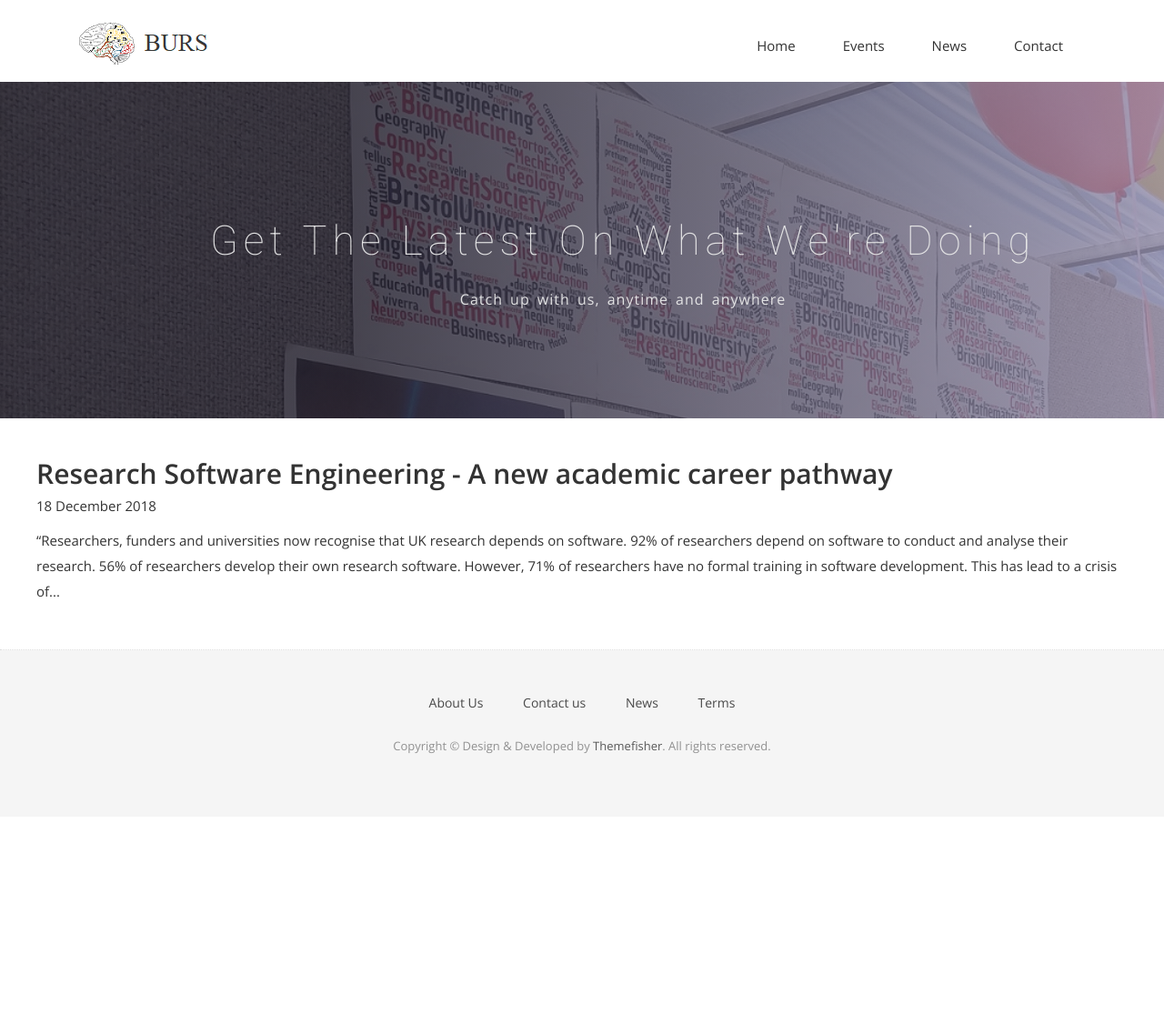
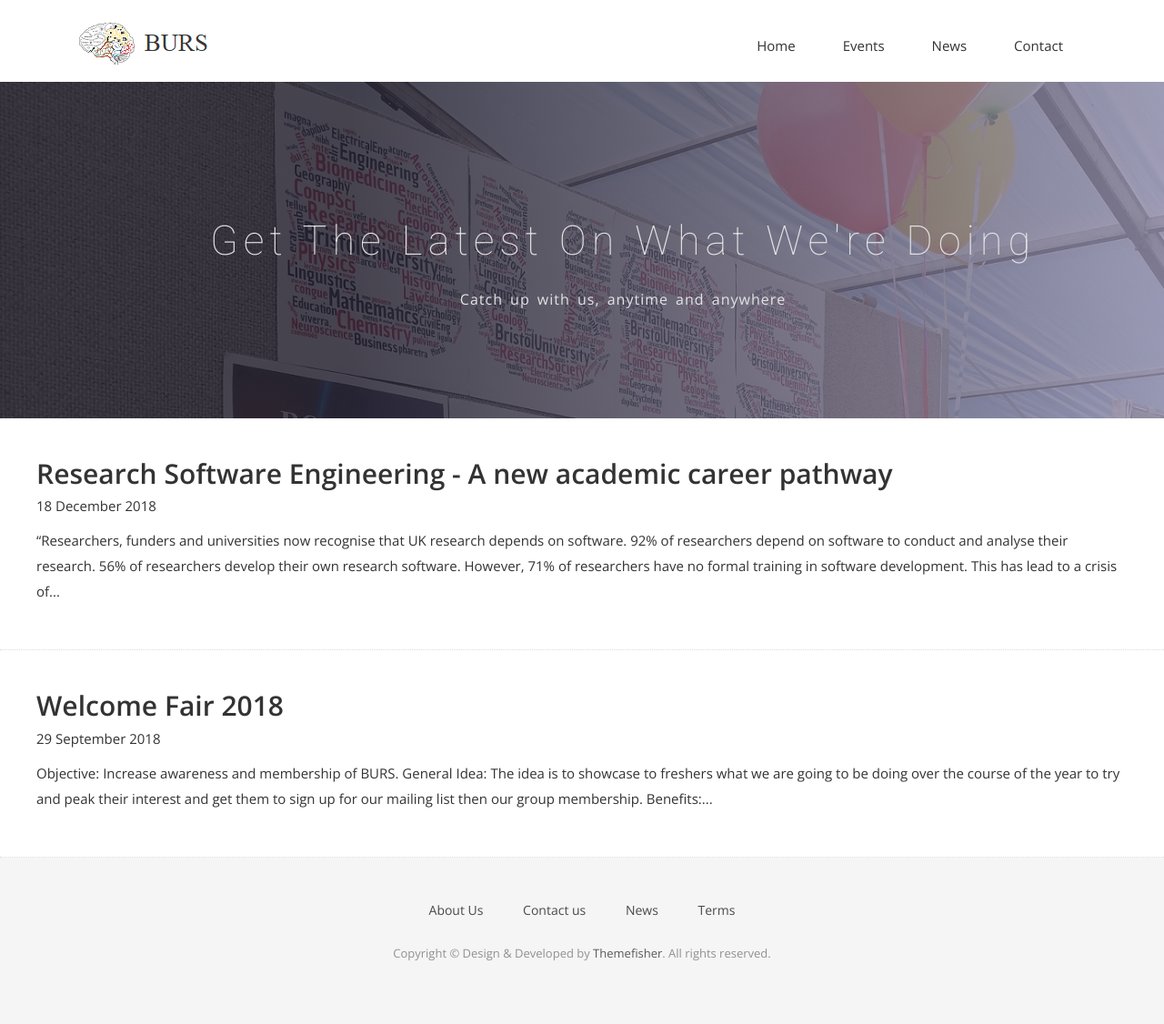
Before and after one commit to bristolresearchsoc/bristolresearchsoc.github.io, a Jekyll site: the page built from news.html, in a window 1280 px wide. Shown: the whole page at 91% size. Built offline with Jekyll 4.4.1, drawn with Linux system fonts in a browser that asks for light colours; nearby versions of some CDN libraries; some web fonts are replaced; before the commit the page ends 900 px from its top, so only the background shows below that.

Commit message:
new post

```diff
--- /dev/null
+++ b/_posts/2018-09-29-Welcome-Fair-2018.md
@@ -0,0 +1,22 @@
+---
+layout: post
+title: Welcome Fair 2018
+subtitle:
+date: 2018-09-29
+author: Kheeran Naidu
+permalink: /:year/:month/:day/:title.html
+---
+
+##### Objective:
+Increase awareness and membership of BURS.
+
+##### General Idea:
+The idea is to showcase to freshers what we are going to be doing over the course of the year to try and peak their interest and get them to sign up for our mailing list then our group membership.
+
+##### Benefits:
+Higher membership is helpful when getting sponsorship. Society development. Increased attendance at our events will encourage speakers to return.
+
+##### Summary:
+It was a success with 225 sign ups for the mailing list. There was a significant increase in membership from less than 20 (in the beginning of the academic year) to 129 official members. On top of that our Facebook group currently has 430 members (acquired over the past 3 years).
+
+\* Images of the event are [here](https://bristolresearchsoc.github.io/events/)
```
Also changed, not shown: _posts/2018-12-18-Road-to-Research-1.md (renamed from _posts/2018-12-18-Lecture-1.md, +1 -1 lines).
